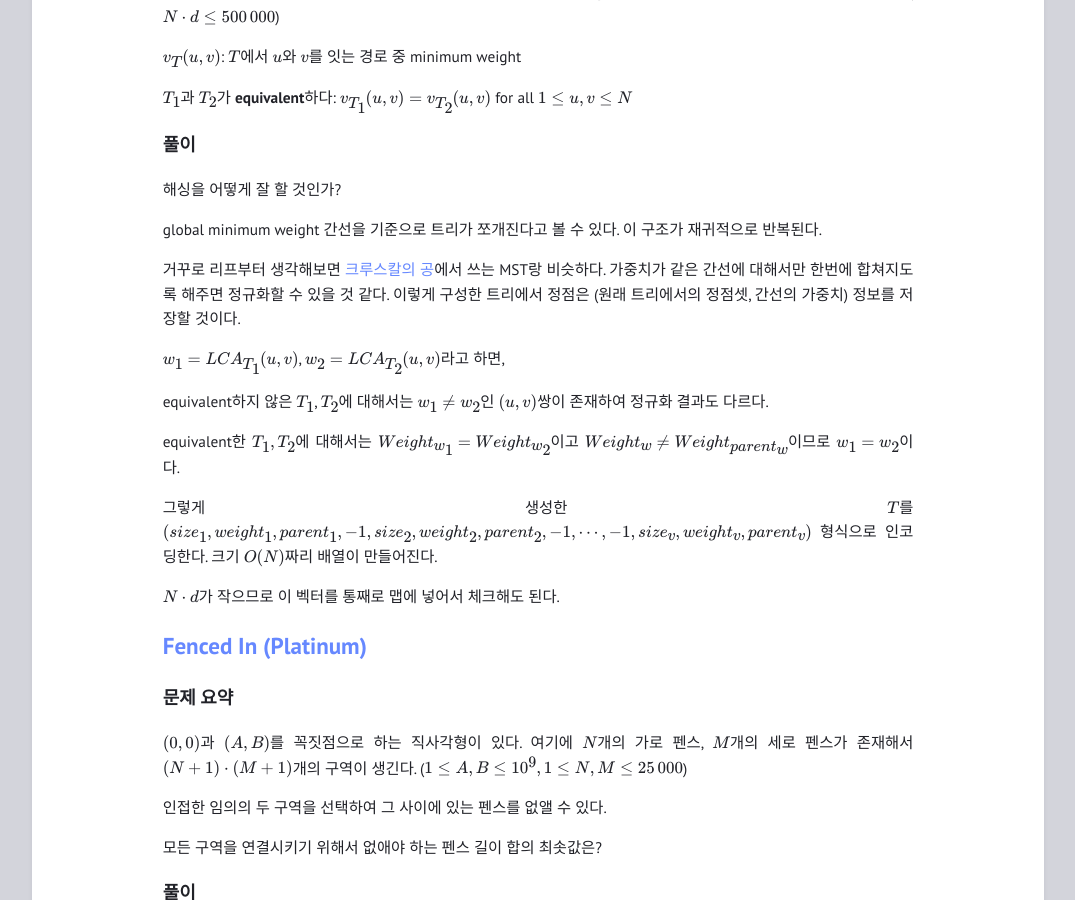
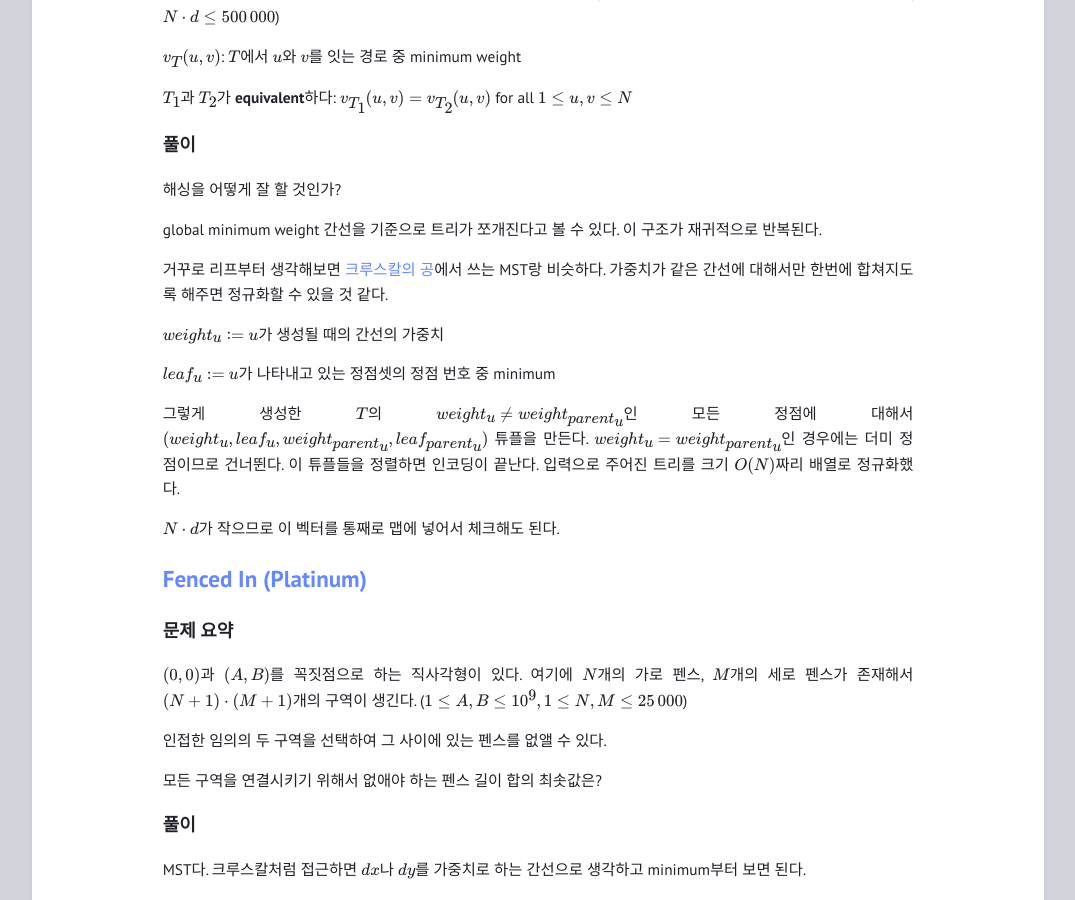
Before and after one commit to cloneot/cloneot.github.io, a Jekyll site: the page built from _posts/2022-11-21-recommended-platinum-defense-1.md, in a window 1280 px wide and 900 px high, scrolled down 3564 px. Shown: the whole window, without its empty margins (102-1177 px from the left). Built offline with Jekyll 4.4.1, drawn with Linux system fonts in a browser that asks for light colours; formulas are drawn with MathJax 3.

Commit message:
Update 2022-11-21-recommended-platinum-defense-1.md
updated equivalent pipeline explaination

```diff
--- a/_posts/2022-11-21-recommended-platinum-defense-1.md
+++ b/_posts/2022-11-21-recommended-platinum-defense-1.md
@@ -158,19 +158,18 @@ $T_1$과 $T_2$가 **equivalent**하다: $v_{T_1}(u, v)=v_{T_2}(u, v)$ for all $1
 
 global minimum weight 간선을 기준으로 트리가 쪼개진다고 볼 수 있다. 이 구조가 재귀적으로 반복된다.
 
-거꾸로 리프부터 생각해보면 [크루스칼의 공](https://www.acmicpc.net/problem/1396)에서 쓰는 MST랑 비슷하다. 가중치가 같은 간선에 대해서만 한번에 합쳐지도록 해주면 정규화할 수 있을 것 같다. 이렇게 구성한 트리에서 정점은 (원래 트리에서의 정점셋, 간선의 가중치) 정보를 저장할 것이다.
+거꾸로 리프부터 생각해보면 [크루스칼의 공](https://www.acmicpc.net/problem/1396)에서 쓰는 MST랑 비슷하다. 가중치가 같은 간선에 대해서만 한번에 합쳐지도록 해주면 정규화할 수 있을 것 같다.
 
 
 
-$w_1 = LCA_{T_1}(u, v)$, $w_2 = LCA_{T_2}(u, v)$라고 하면,
+$weight_u \centercolon= $ $u$가 생성될 때의 간선의 가중치
 
-equivalent하지 않은 $T_1$, $T_2$에 대해서는 $w_1 \neq w_2$인 $(u, v)$쌍이 존재하여 정규화 결과도 다르다.
-
-equivalent한 $T_1, T_2$에 대해서는 $Weight_{w_1} = Weight_{w_2}$이고 $Weight_{w} \neq Weight_{parent_w}$이므로 $w_1=w_2$이다.
+$leaf_u \centercolon=$ $u$가 나타내고 있는 정점셋의 정점 번호 중 minimum
 
 
 
-그렇게 생성한 $T$를 $(size_1, weight_1, parent_1, -1, size_2, weight_2, parent_2, -1, \cdots, -1, size_v, weight_v, parent_v)$ 형식으로 인코딩한다. 크기 $O(N)$짜리 배열이 만들어진다.
+그렇게 생성한 $T$의 $weight_u \neq weight_{parent_u}$인 모든 정점에 대해서 $(weight_u, leaf_u, weight_{parent_u}, leaf_{parent_u})$ 튜플을 만든다. $weight_u = weight_{parent_u}$인 경우에는 더미 정점이므로 건너뛴다.
+이 튜플들을 정렬하면 인코딩이 끝난다. 입력으로 주어진 트리를 크기 $O(N)$짜리 배열로 정규화했다.
 
 $N \cdot d$가 작으므로 이 벡터를 통째로 맵에 넣어서 체크해도 된다.
 
```
